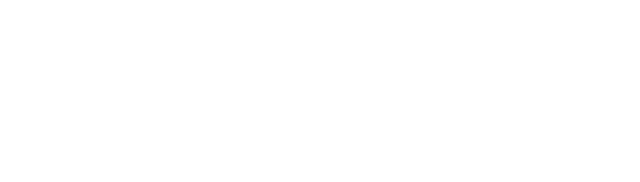
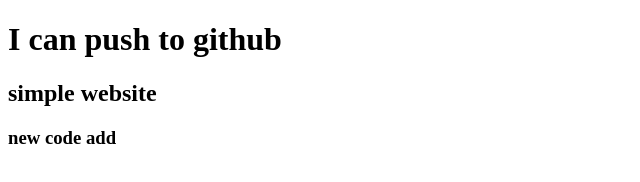
Before and after one commit to srbony/my-third-repo, a plain HTML site: page index.html in a window 1280 px wide. Shown: the whole page, without its empty margins (0-640 px from the left). Drawn offline with Linux system fonts and the light colour scheme.

Commit message:
added header

```diff
--- a/index.html
+++ b/index.html
@@ -7,6 +7,9 @@
     <title>my third github repo</title>
 </head>
 <body>
+    <h1>I can push to github</h1>
+    <h2>simple website</h2>
+    <h3>new code add</h3>
 
 </body>
 </html>
```
